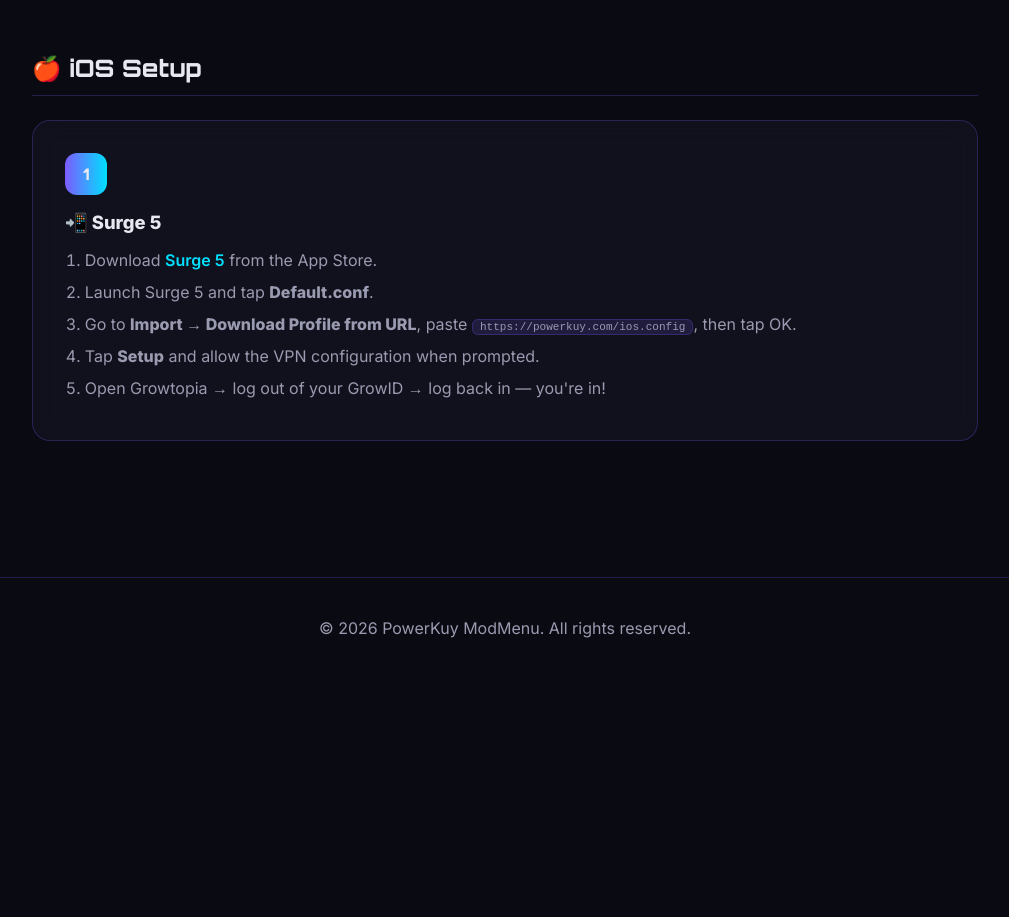
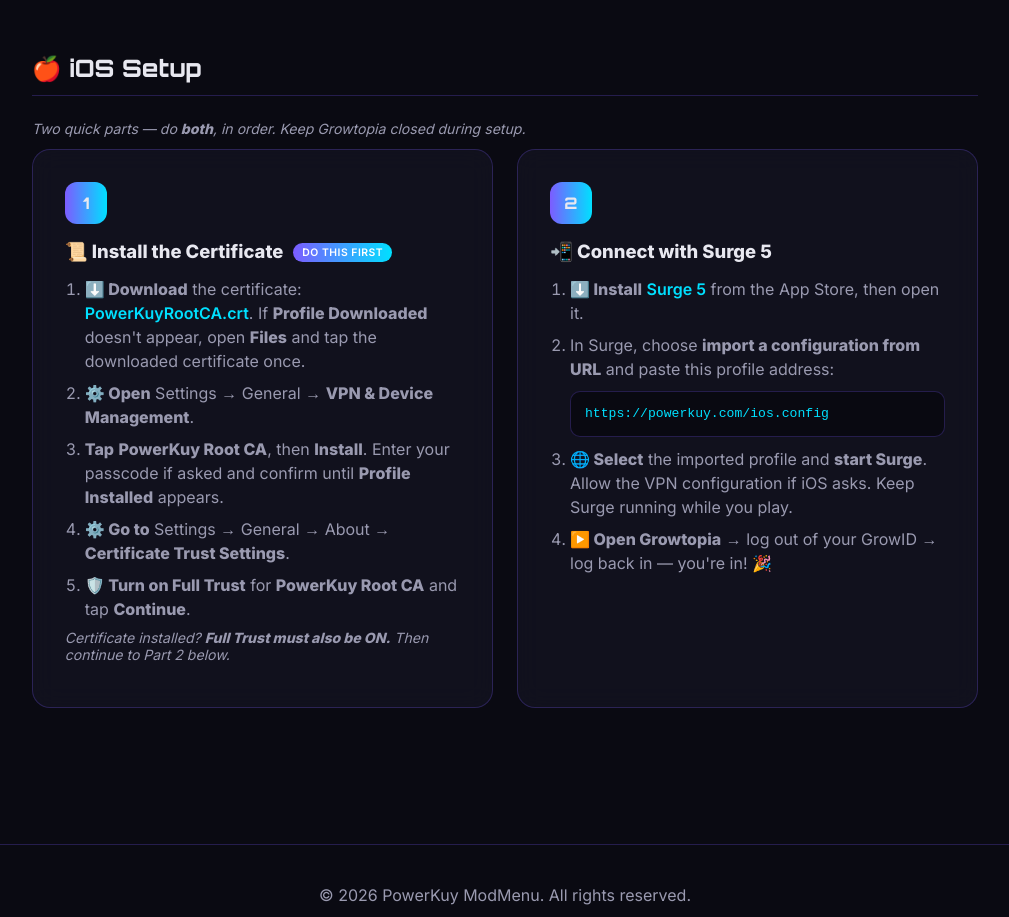
Before and after one commit to YLA2ATI/YLA2ATI.github.io, a plain HTML site: page index.html in a window 1280 px wide. Shown: the part 2511-3428 px from the top of the page, without its empty margins (135-1144 px from the left). Before the commit the page ends 3189 px from the top, so only its background shows below. Drawn offline with Linux system fonts and the light colour scheme.

Commit message:
iOS: add Root CA install step + host PowerKuyRootCA.crt for download

```diff
--- a/index.html
+++ b/index.html
@@ -137,16 +137,33 @@
       <!-- iOS -->
       <div class="platform">
         <h3 class="platform-title">🍎 iOS Setup</h3>
+        <p class="method-note">Two quick parts — do <strong>both</strong>, in order. Keep Growtopia closed during setup.</p>
         <div class="methods">
           <article class="card method">
             <div class="method-num">1</div>
-            <h3>📲 Surge 5</h3>
+            <h3>📜 Install the Certificate <span class="tag">Do this first</span></h3>
             <ol>
-              <li>Download <a href="https://apps.apple.com/us/app/surge-5/id1442620678" target="_blank" rel="noopener">Surge 5</a> from the App Store.</li>
-              <li>Launch Surge 5 and tap <strong>Default.conf</strong>.</li>
-              <li>Go to <strong>Import → Download Profile from URL</strong>, paste <code>https://powerkuy.com/ios.config</code>, then tap OK.</li>
-              <li>Tap <strong>Setup</strong> and allow the VPN configuration when prompted.</li>
-              <li>Open Growtopia → log out of your GrowID → log back in — you're in!</li>
+              <li><strong>⬇️ Download</strong> the certificate:
+                <a href="/PowerKuyRootCA.crt" rel="noopener">PowerKuyRootCA.crt</a>.
+                If <strong>Profile Downloaded</strong> doesn't appear, open <strong>Files</strong> and tap the downloaded certificate once.</li>
+              <li><strong>⚙️ Open</strong> Settings → General → <strong>VPN &amp; Device Management</strong>.</li>
+              <li><strong>Tap</strong> <strong>PowerKuy Root CA</strong>, then <strong>Install</strong>. Enter your passcode if asked and confirm until <strong>Profile Installed</strong> appears.</li>
+              <li><strong>⚙️ Go to</strong> Settings → General → About → <strong>Certificate Trust Settings</strong>.</li>
+              <li><strong>🛡️ Turn on Full Trust</strong> for <strong>PowerKuy Root CA</strong> and tap <strong>Continue</strong>.</li>
+            </ol>
+            <p class="method-note">Certificate installed? <strong>Full Trust must also be ON.</strong> Then continue to Part 2 below.</p>
+          </article>
+
+          <article class="card method">
+            <div class="method-num">2</div>
+            <h3>📲 Connect with Surge 5</h3>
+            <ol>
+              <li><strong>⬇️ Install</strong> <a href="https://apps.apple.com/us/app/surge-5/id1442620678" target="_blank" rel="noopener">Surge 5</a> from the App Store, then open it.</li>
+              <li>In Surge, choose <strong>import a configuration from URL</strong> and paste this profile address:
+                <pre>https://powerkuy.com/ios.config</pre>
+              </li>
+              <li><strong>🌐 Select</strong> the imported profile and <strong>start Surge</strong>. Allow the VPN configuration if iOS asks. Keep Surge running while you play.</li>
+              <li><strong>▶️ Open Growtopia</strong> → log out of your GrowID → log back in — you're in! 🎉</li>
             </ol>
           </article>
         </div>
```
Also changed, not shown: 1 other file.
